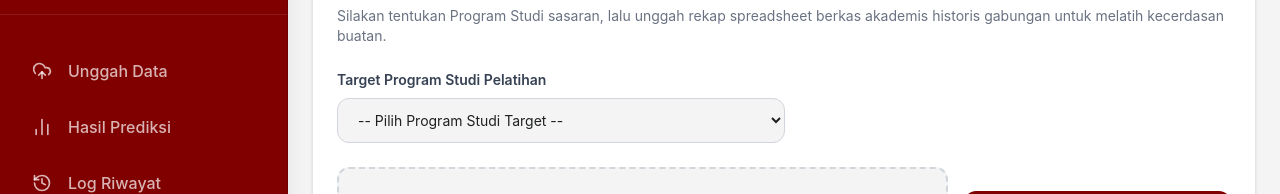
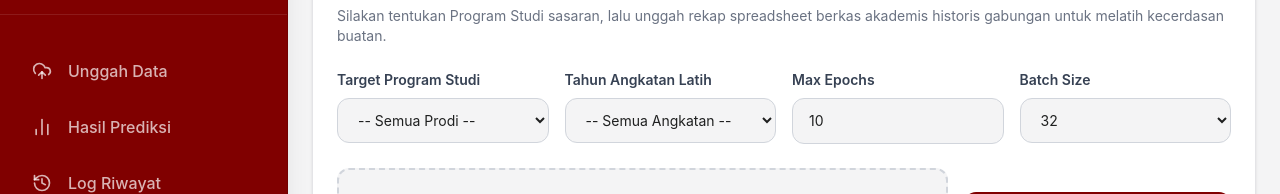
Before and after one commit to nichoherjunaaa/student-risk-prediction-system, a React (Vite) app in the folder frontend/: page /admin/model in a window 1280 px wide. Shown: the part 159-353 px from the top of the page. Built offline with nearby package versions, Linux system fonts and the light colour scheme; no server answers.

Commit message:
feat: add admin training parameters and angkatan filter

```diff
--- a/frontend/src/pages/AdminModel.jsx
+++ b/frontend/src/pages/AdminModel.jsx
@@ -26,6 +26,11 @@ const AdminModel = () => {
 
   // State Saringan Utama Pilihan Prodi Admin
   const [prodi, setProdi] = useState("");
+  const [angkatan, setAngkatan] = useState("");
+
+  // State Hyperparameter Eksperimen Model
+  const [epochs, setEpochs] = useState(10);
+  const [batchSize, setBatchSize] = useState(32);
 
   // State Manajemen Registri Riwayat Model
   const [modelHistory, setModelHistory] = useState([]);
@@ -78,6 +83,9 @@ const AdminModel = () => {
     const formData = new FormData();
     formData.append("file", file);
     formData.append("prodi", prodi);
+    formData.append("angkatan", angkatan);
+    formData.append("epochs", epochs);
+    formData.append("batch_size", batchSize);
 
     try {
       const response = await axios.post(
@@ -144,21 +152,72 @@ const AdminModel = () => {
               kecerdasan buatan.
             </p>
 
-            <div className="mb-6 max-w-md">
+            <div className="grid grid-cols-1 md:grid-cols-2 lg:grid-cols-4 gap-4 mb-6">
+              <div>
                 <label className="block text-sm font-semibold text-gray-700 mb-2">
-                Target Program Studi Pelatihan
+                  Target Program Studi
                 </label>
                 <select
                   value={prodi}
                   onChange={(e) => setProdi(e.target.value)}
                   className="w-full px-4 py-3 bg-background border border-gray-300 rounded-xl focus:outline-none focus:ring-2 focus:ring-primary/20 focus:border-primary transition text-sm"
                 >
-                <option value="">-- Pilih Program Studi Target --</option>
+                  <option value="">-- Semua Prodi --</option>
                   <option value="Informatika">Informatika</option>
                   <option value="Matematika">Matematika</option>
                   <option value="Teknik Mesin">Teknik Mesin</option>
                   <option value="Teknik Elektro">Teknik Elektro</option>
                 </select>
+              </div>
+
+              <div>
+                <label className="block text-sm font-semibold text-gray-700 mb-2">
+                  Tahun Angkatan Latih
+                </label>
+                <select
+                  value={angkatan}
+                  onChange={(e) => setAngkatan(e.target.value)}
+                  className="w-full px-4 py-3 bg-background border border-gray-300 rounded-xl focus:outline-none focus:ring-2 focus:ring-primary/20 focus:border-primary transition text-sm"
+                >
+                  <option value="">-- Semua Angkatan --</option>
+                  <option value="2020">2020</option>
+                  <option value="2021">2021</option>
+                  <option value="2022">2022</option>
+                  <option value="2023">2023</option>
+                  <option value="2024">2024</option>
+                </select>
+              </div>
+
+              <div>
+                <label className="block text-sm font-semibold text-gray-700 mb-2">
+                  Max Epochs
+                </label>
+                <input
+                  type="number"
+                  min="1"
+                  max="500"
+                  value={epochs}
+                  onChange={(e) => setEpochs(e.target.value)}
+                  className="w-full px-4 py-3 bg-background border border-gray-300 rounded-xl focus:outline-none focus:ring-2 focus:ring-primary/20 focus:border-primary transition text-sm"
+                />
+              </div>
+
+              <div>
+                <label className="block text-sm font-semibold text-gray-700 mb-2">
+                  Batch Size
+                </label>
+                <select
+                  value={batchSize}
+                  onChange={(e) => setBatchSize(e.target.value)}
+                  className="w-full px-4 py-3 bg-background border border-gray-300 rounded-xl focus:outline-none focus:ring-2 focus:ring-primary/20 focus:border-primary transition text-sm"
+                >
+                  <option value="8">8</option>
+                  <option value="16">16</option>
+                  <option value="32">32</option>
+                  <option value="64">64</option>
+                  <option value="128">128</option>
+                </select>
+              </div>
             </div>
 
             <div className="flex flex-col md:flex-row items-center gap-4">
```
Also changed, not shown: 1 other file (tests, documents, lock files or other folders). Lines whose indentation alone changed are shown as unchanged.
